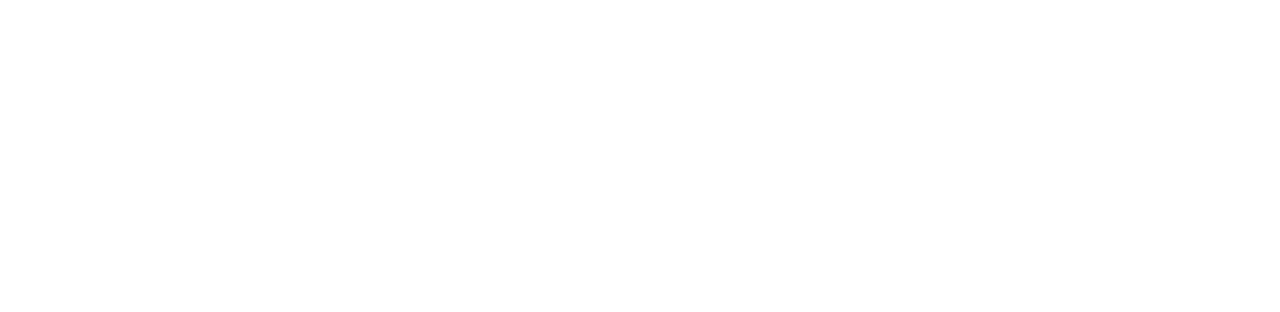
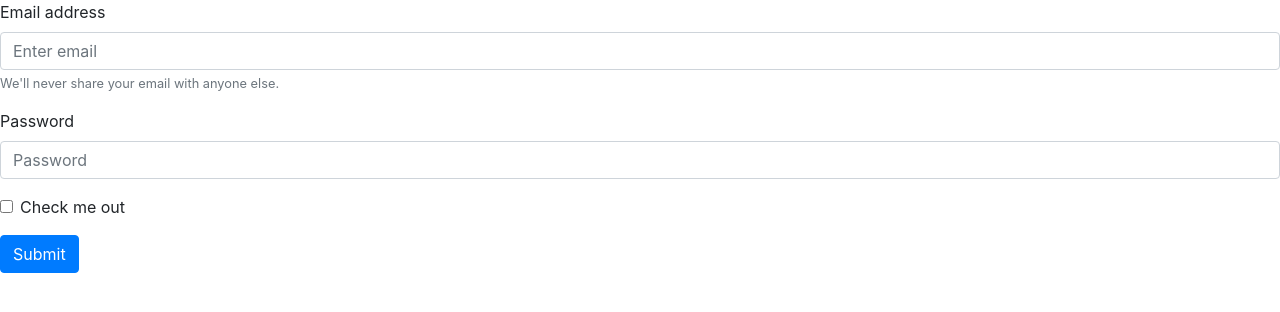
Before and after one commit to Tphorton14/Friend-Finder, a website: page app/public/survey.html in a window 1280 px wide. Drawn offline with nearby package versions, Linux system fonts and the light colour scheme.

Commit message:
survey update

```diff
--- a/app/public/survey.html
+++ b/app/public/survey.html
@@ -13,6 +13,24 @@
 
 <body>
 
+    <form>
+        <div class="form-group">
+            <label for="exampleInputEmail1">Email address</label>
+            <input type="email" class="form-control" id="exampleInputEmail1" aria-describedby="emailHelp"
+                placeholder="Enter email">
+            <small id="emailHelp" class="form-text text-muted">We'll never share your email with anyone else.</small>
+        </div>
+        <div class="form-group">
+            <label for="exampleInputPassword1">Password</label>
+            <input type="password" class="form-control" id="exampleInputPassword1" placeholder="Password">
+        </div>
+        <div class="form-group form-check">
+            <input type="checkbox" class="form-check-input" id="exampleCheck1">
+            <label class="form-check-label" for="exampleCheck1">Check me out</label>
+        </div>
+        <button type="submit" class="btn btn-primary">Submit</button>
+    </form>
+
 </body>
 
 </html>
```
